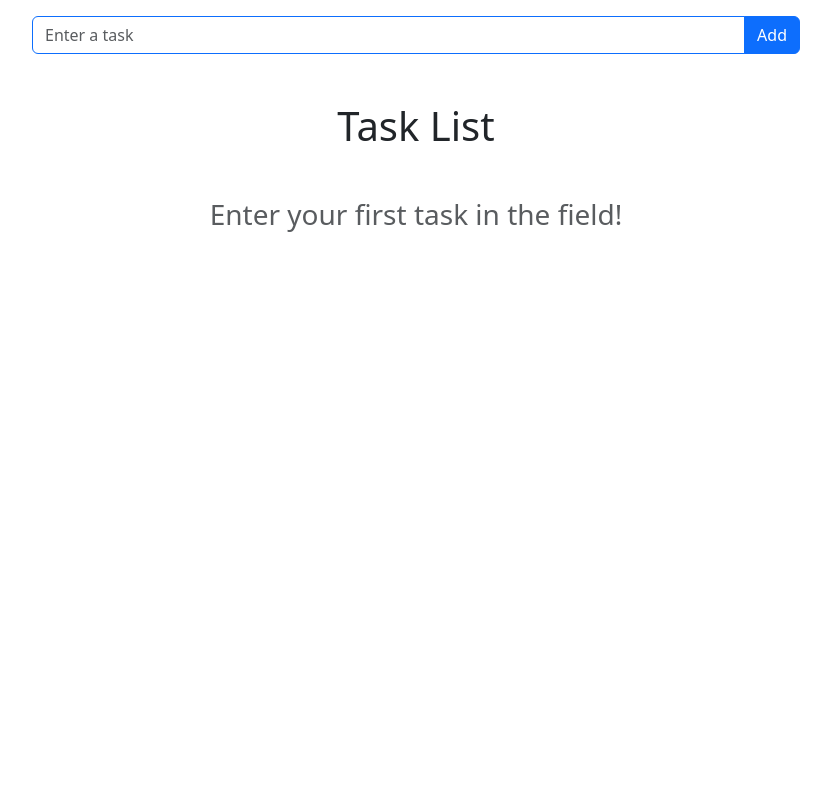
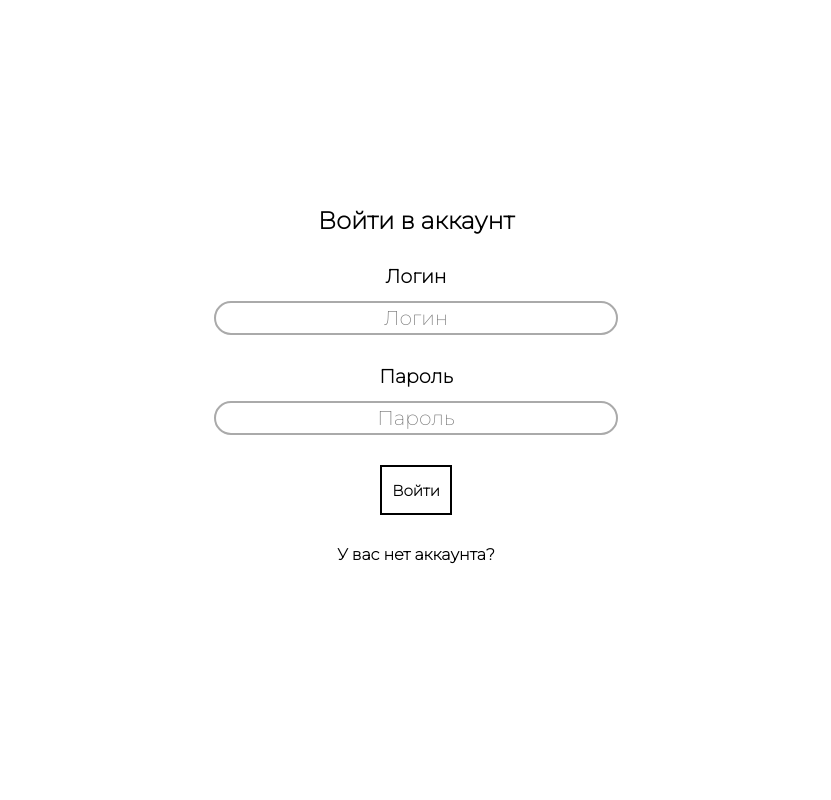
Before and after one commit to tinkyrain/to-do, a PHP site: page / in a window 1280 px wide. Shown: the whole page, without its empty margins (224-1055 px from the left). Run offline with PHP 8.4, Linux system fonts and the light colour scheme; data that the repository does not hold is empty.

Commit message:
add auth

```diff
--- a/backend/delete.php
+++ b/backend/todo/delete.php
@@ -1,5 +1,5 @@
 <?php
-    require 'connectDB.php';
+    require '../connectDB.php';
 
     if(isset($_POST['Id'])){
 
--- a/backend/displayAll.php
+++ b/backend/todo/displayAll.php
@@ -1,9 +1,11 @@
 <?php
-    require 'connectDB.php';
+    require '../connectDB.php';
+
+    session_start();
 
     $tasks_list = [];
 
-    $result = $pdo -> query('SELECT * FROM tasks');
+    $result = $pdo -> query("SELECT * FROM `tasks` WHERE `user_id` = {$_SESSION['user_id']}");
 
     while($row = $result->fetch(PDO::FETCH_ASSOC)){
         $tasks_list[] = $row;
--- /dev/null
+++ b/frontend/js/auth.js
@@ -0,0 +1,129 @@
+const loginForm = document.getElementById('loginForm');
+const regForm = document.getElementById('regForm');
+
+const regLink = document.getElementById('regLink');
+const loginLink = document.getElementById('loginLink');
+
+const loginBtn = document.getElementById('loginBtn');
+const regBtn = document.getElementById('regBtn');
+
+//Функция для проверки полей на заполненность
+function checkFields() {
+    let check = true;
+
+    for (let i = 0; i < arguments.length; i++) {
+        if (arguments[i].value.trim() === '') {
+            arguments[i].style.borderColor = 'red';
+            check = false;
+        }
+    }
+
+    return check;
+}
+
+function login(e) {
+    //Отключение обновления страницы
+    e.preventDefault();
+
+    //Получение данных из формы входа
+    const login = document.getElementById('login'),
+        password = document.getElementById('password');
+
+    //Вызываем функци проверки полей на пустоту
+    if (!checkFields(login, password)) return false;
+
+    //Объект для запроса
+    const params = new FormData();
+
+    //Заполняем объект значениями
+    params.set('login', login.value);
+    params.set('password', password.value);
+
+    //Запрос на сервер для входа
+    fetch('backend/auth/login.php', {
+        method: 'POST',
+        body: params,
+    }).then((response) => {
+        return response.text();
+    }).then((data) => {
+        if(data === 'User not exist' || data === 'Incorrect password'){
+            login.style.borderColor = 'red';
+            password.style.borderColor = 'red';
+
+            alert('Неверный логин или пароль!');
+        }
+
+        if(data === 'Succses'){
+            //Редиректим на страницу
+            window.location.href = 'frontend/pages/todo.php';
+        }
+    })
+}
+
+function registration(e) {
+    //Отключение обновления странички
+    e.preventDefault();
+
+    //Получение данных из полей
+    const login = document.getElementById('regLogin'),
+        password = document.getElementById('regPassword'),
+        repeatPassword = document.getElementById('regRepeatPassword');
+
+    //Проверка полей на заполненность
+    if (!checkFields(login, password, repeatPassword)) return false;
+
+    //при регистрации поля "Пароль" и "Подтвердите пароль" являются одинаковыми
+    if(password.value !== repeatPassword.value) {
+        password.style.borderColor = 'red';
+        repeatPassword.style.borderColor = 'red';
+
+        return false;
+    }
+
+    //Объект для запроса
+    const params = new FormData();
+
+    //Заполняем объект значениями
+    params.set('login', login.value);
+    params.set('password', password.value);
+
+    //Запрос на сервер для входа
+    fetch('backend/auth/registration.php', {
+        method: 'POST',
+        body: params,
+    }).then((response) => {
+        return response.text();
+    }).then((data) => {
+        if(data === 'Login busy'){
+            alert('Данный логин уже занят!');
+            return;
+        }
+
+        if(data === 'Succses'){
+            //Чистим поля
+            login.value = '';
+            password.value = '';
+            repeatPassword.value = '';
+
+            //Меняем форму с регистрации на вход
+            loginForm.style.display = 'block';
+            regForm.style.display = 'none';
+        }
+    })
+}
+
+//Навешиваем на кнопки функции
+loginBtn.onclick = login;
+regBtn.onclick = registration;
+
+//Смена формы входа на форму регистрации
+regLink.onclick = function () {
+    loginForm.style.display = 'none';
+    regForm.style.display = 'block';
+}
+
+//Смена формы решистрации на форму входа
+loginLink.onclick = function () {
+    loginForm.style.display = 'block';
+    regForm.style.display = 'none';
+}
--- a/frontend/main.js
+++ b/frontend/js/main.js
@@ -20,7 +20,7 @@ addBtn.onclick = function(e){
         createTask(e);
         inputTask.value = '';
     } else {
-        alert('Enter the task in the field!');
+        alert('Заполните поле!');
     }
 }
 
@@ -33,7 +33,7 @@ function createTask(){
 
 
     //Запрос на бэк
-    fetch('backend/create.php', {
+    fetch('../../backend/todo/create.php', {
         method: 'POST',
         body: params,
     }).then((response) => {
@@ -44,16 +44,15 @@ function createTask(){
             displayAllTasks();
         } else {
             //При неудаче выводим сообщение об ошибке
-            alert('Error create');
+            alert('Ошибка создания задачи!');
         }
     });
 }
 
 //Функция отображения всех задач
 function displayAllTasks(){
-
     //Запрос на бек
-    fetch('backend/displayAll.php', {
+    fetch('../../backend/todo/displayAll.php', {
         method: 'POST',
         dataType: 'json',
     }).then((response) => {
@@ -74,7 +73,7 @@ function displayAllTasks(){
             }
         } else {
             taskSection.innerHTML = `
-                <h3 class="text-center text-muted mt-5">Enter your first task in the field!</h3>
+                <h3 class="text-center text-muted mt-5">Создайте свою первую задачу!</h3>
             `
         }
     });
@@ -90,7 +89,7 @@ function deleteTask(obj){
     params.set('Id', id);
 
     //Запрос на бек
-    fetch('backend/delete.php', {
+    fetch('../../backend/todo/delete.php', {
         method: 'POST',
         body: params,
     }).then((response) => {
@@ -101,7 +100,19 @@ function deleteTask(obj){
             displayAllTasks();
         } else {
             //В случае неудачи выводим сообщение об ошибке
-            alert(`Error delete`);
+            alert(`Ошибка удаления задачи!`);
         }
     });
 }
+
+//Выход из аккаунта
+function out(){
+    //Запрос на бек
+    fetch('../../backend/auth/out.php', {
+        method: 'POST',
+    }).then(() => {
+        window.location.href = '../../index.php';
+    });
+}
+
+document.getElementById('outAccount').onclick = out;
--- /dev/null
+++ b/frontend/style/auth.css
@@ -0,0 +1,114 @@
+@import url('https://fonts.googleapis.com/css2?family=Montserrat:wght@200&display=swap');
+
+* {
+    margin: 0;
+    padding: 0;
+}
+
+input {
+    outline: none;
+}
+
+input:focus::placeholder {
+    color: transparent;
+}
+
+main {
+    width: 100%;
+    height: 100vh;
+
+    display: flex;
+    align-items: center;
+    justify-content: center;
+
+    font-family: 'Montserrat', sans-serif;
+}
+
+.form {
+    width: 100%;
+    display: block;
+
+    transform: translateY(-150%);
+    animation: showForm 1.5s forwards;
+}
+
+@keyframes showForm {
+    0% {
+        transform: translateY(-150%);
+    }
+
+    100% {
+        transform: translateY(0);
+    }
+}
+
+#regForm {
+    display: none;
+}
+
+#loginForm {
+    display: block;
+}
+
+.form__header-text {
+    text-align: center;
+}
+
+.sectionInput {
+    display: flex;
+
+    flex-direction: column;
+    align-items: center;
+
+    margin: 30px 0;
+}
+
+label {
+    margin-bottom: 13px;
+    font-size: 19px;
+    font-weight: bold;
+}
+
+.form__input {
+    width: 400px;
+    height: 30px;
+
+    border: 2px solid #aaa;
+    border-radius: 20px;
+
+    font-family: 'Montserrat', sans-serif;
+    font-size: 20px;
+
+    text-align: center;
+}
+
+.formButton {
+    width: auto;
+    height: 50px;
+
+    padding: 0 10px;
+
+    background: white;
+
+    font-size: 15px;
+    font-weight: bold;
+    font-family: 'Montserrat', sans-serif;
+
+    cursor: pointer;
+
+    transition: all 0.5s ease 0s;
+
+    border: 2px solid black;
+}
+
+.formButton:hover {
+    background: black;
+    color: white;
+
+    transition: all 0.5s ease 0s;
+}
+
+.registrationLink {
+    font-weight: bold;
+    cursor: pointer;
+}
--- a/index.html
+++ /dev/null
@@ -1,29 +0,0 @@
-<!DOCTYPE html>
-<html lang="en">
-<head>
-    <meta charset="UTF-8">
-    <meta http-equiv="X-UA-Compatible" content="IE=edge">
-    <meta name="viewport" content="width=device-width, initial-scale=1.0">
-    <!--CSS-->
-    <link rel="stylesheet" href="frontend/style.css">
-    <!--Bootstrap-->
-    <link href="https://cdn.jsdelivr.net/npm/bootstrap@5.3.0/dist/css/bootstrap.min.css" rel="stylesheet" integrity="sha384-9ndCyUaIbzAi2FUVXJi0CjmCapSmO7SnpJef0486qhLnuZ2cdeRhO02iuK6FUUVM" crossorigin="anonymous">
-    <title>TO-DO LIST</title>
-</head>
-<body>
-    <main>
-        <form class="input-task" method="post" id="createForm" name="createForm" action="">
-            <div class="input-group mt-3">
-                <input type="text" class="form-control border-primary" id='task-input' placeholder="Enter a task" name="task">
-                <button class="btn btn-primary" type="submit" id="createTask">Add</button>
-            </div>
-        </form>
-
-        <h1 class="text-center mt-5">Task List</h1>
-
-        <section class="task-section" id="task-section"></section>
-    </main>
-    <!--JS-->
-    <script src="frontend/main.js"></script>
-</body>
-</html>
--- /dev/null
+++ b/index.php
@@ -0,0 +1,76 @@
+<?php
+    session_start();
+
+    //Если пользователь уже входил в систему, то редиректим его на страницу с ту-ду
+    if(isset($_SESSION['user_id'])){
+        header('Location: frontend/pages/todo.php');
+    }
+?>
+
+<!doctype html>
+<html lang="en">
+<head>
+    <meta charset="UTF-8">
+    <meta name="viewport"
+          content="width=device-width, user-scalable=no, initial-scale=1.0, maximum-scale=1.0, minimum-scale=1.0">
+    <meta http-equiv="X-UA-Compatible" content="ie=edge">
+    <link rel="stylesheet" href="frontend/style/auth.css">
+    <title>Авторизация</title>
+</head>
+<body>
+<main>
+    <form class="form" id="loginForm">
+        <h2 class="form__header-text">Войти в аккаунт</h2>
+        <div class="sectionInput">
+            <label>Логин</label>
+            <input type='text' class="form__input" id="login" placeholder="Логин">
+        </div>
+
+        <div class="sectionInput">
+            <label>Пароль</label>
+            <input type='password' class="form__input" id="password" placeholder="Пароль" autocomplete="on">
+        </div>
+
+        <div class="sectionInput">
+            <input type='submit' class="formButton" value="Войти" id="loginBtn" onclick='login()'>
+        </div>
+
+        <div class="sectionInput">
+            <a class="registrationLink" id="regLink" onclick="changeRegistration()">
+                У вас нет аккаунта?
+            </a>
+        </div>
+    </form>
+
+    <form class="form" id="regForm">
+        <h2 class="form__header-text"> Регистрация </h2>
+        <div class="sectionInput">
+            <label>Логин</label>
+            <input type='text' class="form__input" id="regLogin" placeholder="Логин">
+        </div>
+
+        <div class="sectionInput">
+            <label>Пароль</label>
+            <input type='password' class="form__input" id="regPassword" placeholder="Пароль">
+        </div>
+
+        <div class="sectionInput">
+            <label>Повторите пароль</label>
+            <input type='password' class="form__input" id="regRepeatPassword" placeholder="Повторите пароль">
+        </div>
+
+        <div class="sectionInput">
+            <input type="submit" class="formButton" value="Создать аккаунт" onclick="registration()" id="regBtn">
+        </div>
+
+        <div class="sectionInput">
+            <a class="registrationLink" id="loginLink" onclick="changeLogin()">
+                У меня есть аккаунт
+            </a>
+        </div>
+    </form>
+</main>
+
+<script src="frontend/js/auth.js"></script>
+</body>
+</html>
```
Also changed, not shown: backend/auth/login.php (added, +40 -0 lines), backend/auth/out.php (added, +23 -0 lines), backend/auth/registration.php (added, +24 -0 lines), backend/create.php (deleted, +0 -17 lines), backend/todo/create.php (added, +22 -0 lines), frontend/pages/todo.php (added, +43 -0 lines), README.md (deleted), frontend/style/todo.css (renamed from frontend/style.css).
